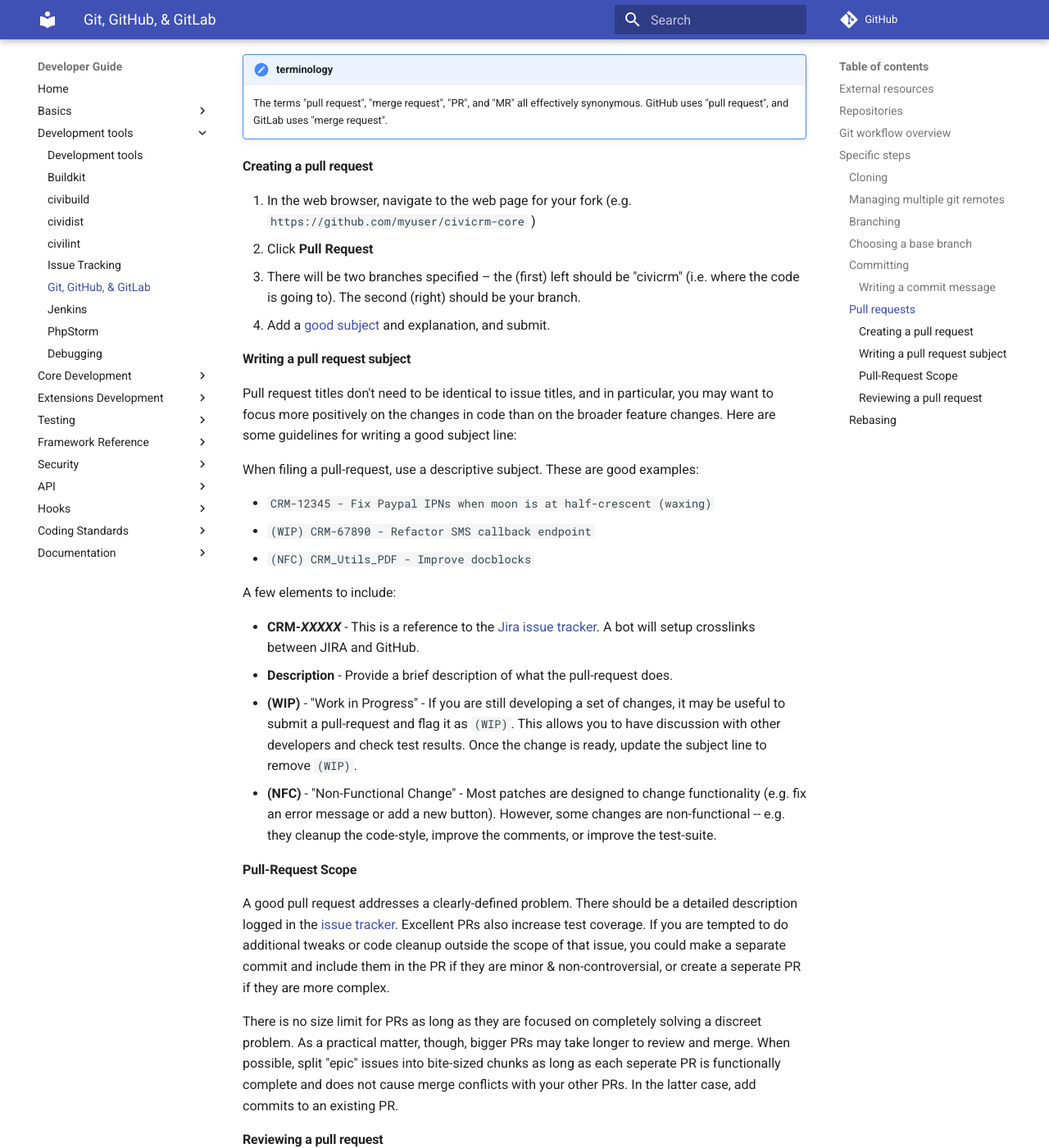
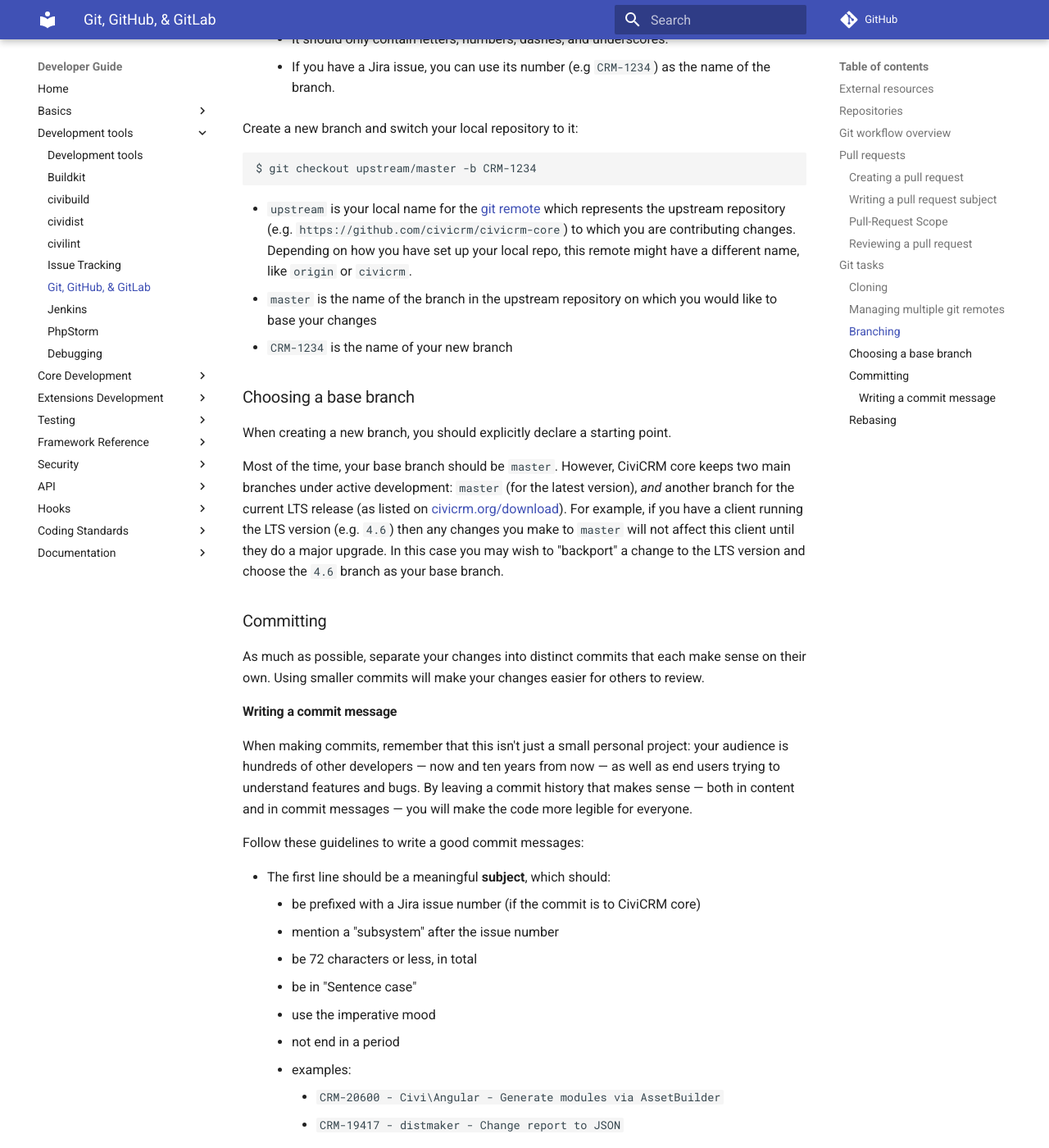
Before and after one commit to civicrm/civicrm-dev-docs, an MkDocs documentation site: the page built from docs/tools/git.md, in a window 1280 px wide and 1400 px high, scrolled down 5667 px. Shown: the whole window at 82% size. Built offline with MkDocs 1.6.1 and Material for MkDocs 9.7.7, drawn with Linux system fonts in a browser that asks for light colours; comment, search, counter and statistics services are not loaded; old or Windows-style settings are respelled for this version of MkDocs; some of the changed text lies outside the part shown.

Commit message:
Re-organize git page

```diff
--- a/docs/tools/git.md
+++ b/docs/tools/git.md
@@ -62,7 +62,54 @@
 See also: [reviewing someone else's pull request](/core/pr-review.md)
 
 
-## Specific steps
+## Pull requests {:#pr}
+
+!!! note "terminology"
+    The terms "pull request", "merge request", "PR", and "MR" all effectively synonymous. GitHub uses "pull request", and GitLab uses "merge request".
+
+### Creating a pull request {:#pr-submit}
+
+1.  In the web browser, navigate to the web page for your fork (e.g. `https://github.com/myuser/civicrm-core` )
+1.  Click **Pull Request**
+1.  There will be two branches specified – the (first) left should be "civicrm" (i.e. where the code is going to). The second (right) should be your branch.
+1.  Add a [good subject](#pr-subject) and explanation, and submit.
+
+### Writing a pull request subject {:#pr-subject}
+
+Pull request titles don't need to be identical to issue titles, and in particular, you may want to focus more positively on the changes in code than on the broader feature changes. Here are some guidelines for writing a good subject line:
+
+When filing a pull-request, use a descriptive subject. These are good examples:
+
+ * `CRM-12345 - Fix Paypal IPNs when moon is at half-crescent (waxing)`
+ * `(WIP) CRM-67890 - Refactor SMS callback endpoint`
+ * `(NFC) CRM_Utils_PDF - Improve docblocks`
+
+A few elements to include:
+
+ * **CRM-_XXXXX_** - This is a reference to the [Jira issue tracker](/tools/issue-tracking.md#jira). A bot will setup crosslinks between JIRA and GitHub.
+ * **Description** - Provide a brief description of what the pull-request does.
+ * **(WIP)** - "Work in Progress" - If you are still developing a set of
+   changes, it may be useful to submit a pull-request and flag it as
+   `(WIP)`. This allows you to have discussion with other developers and
+   check test results. Once the change is ready, update the subject line
+   to remove `(WIP)`.
+ * **(NFC)** - "Non-Functional Change" - Most patches are designed to
+   change functionality (e.g. fix an error message or add a new button).
+   However, some changes are non-functional -- e.g. they cleanup the
+   code-style, improve the comments, or improve the test-suite.
+
+### Pull-Request Scope {:#pr-scope}
+
+A good pull request addresses a clearly-defined problem. There should be a detailed description logged in the [issue tracker](http://issues.civicrm.org/). Excellent PRs also increase test coverage. If you are tempted to do additional tweaks or code cleanup outside the scope of that issue, you could make a separate commit and include them in the PR if they are minor & non-controversial, or create a seperate PR if they are more complex.
+
+There is no size limit for PRs as long as they are focused on completely solving a discreet problem. As a practical matter, though, bigger PRs may take longer to review and merge. When possible, split "epic" issues into bite-sized chunks as long as each seperate PR is functionally complete and does not cause merge conflicts with your other PRs. In the latter case, add commits to an existing PR.
+
+### Reviewing a pull request
+
+See [How to review a core pull request](/core/pr-review.md)
+
+
+## Git tasks
 
 ### Cloning {:#cloning}
 
@@ -164,53 +211,6 @@
     * be wrapped at 72 characters
     * explain *what*, *why*, and *how*
 
-
-### Pull requests {:#pr}
-
-!!! note "terminology"
-    The terms "pull request", "merge request", "PR", and "MR" all effectively synonymous. GitHub uses "pull request", and GitLab uses "merge request".
-
-#### Creating a pull request {:#pr-submit}
-
-1.  In the web browser, navigate to the web page for your fork (e.g. `https://github.com/myuser/civicrm-core` )
-1.  Click **Pull Request**
-1.  There will be two branches specified – the (first) left should be "civicrm" (i.e. where the code is going to). The second (right) should be your branch.
-1.  Add a [good subject](#pr-subject) and explanation, and submit.
-
-#### Writing a pull request subject {:#pr-subject}
-
-Pull request titles don't need to be identical to issue titles, and in particular, you may want to focus more positively on the changes in code than on the broader feature changes. Here are some guidelines for writing a good subject line:
-
-When filing a pull-request, use a descriptive subject. These are good examples:
-
- * `CRM-12345 - Fix Paypal IPNs when moon is at half-crescent (waxing)`
- * `(WIP) CRM-67890 - Refactor SMS callback endpoint`
- * `(NFC) CRM_Utils_PDF - Improve docblocks`
-
-A few elements to include:
-
- * **CRM-_XXXXX_** - This is a reference to the [Jira issue tracker](/tools/issue-tracking.md#jira). A bot will setup crosslinks between JIRA and GitHub.
- * **Description** - Provide a brief description of what the pull-request does.
- * **(WIP)** - "Work in Progress" - If you are still developing a set of
-   changes, it may be useful to submit a pull-request and flag it as
-   `(WIP)`. This allows you to have discussion with other developers and
-   check test results. Once the change is ready, update the subject line
-   to remove `(WIP)`.
- * **(NFC)** - "Non-Functional Change" - Most patches are designed to
-   change functionality (e.g. fix an error message or add a new button).
-   However, some changes are non-functional -- e.g. they cleanup the
-   code-style, improve the comments, or improve the test-suite.
-
-#### Pull-Request Scope {:#pr-scope}
-
-A good pull request addresses a clearly-defined problem. There should be a detailed description logged in the [issue tracker](http://issues.civicrm.org/). Excellent PRs also increase test coverage. If you are tempted to do additional tweaks or code cleanup outside the scope of that issue, you could make a separate commit and include them in the PR if they are minor & non-controversial, or create a seperate PR if they are more complex.
-
-There is no size limit for PRs as long as they are focused on completely solving a discreet problem. As a practical matter, though, bigger PRs may take longer to review and merge. When possible, split "epic" issues into bite-sized chunks as long as each seperate PR is functionally complete and does not cause merge conflicts with your other PRs. In the latter case, add commits to an existing PR.
-
-#### Reviewing a pull request
-
-See [How to review a core pull request](/core/pr-review.md)
-
 ### Rebasing {:#rebasing}
 
 Sometimes when you [make a pull request](#pr) someone else merges a change into the upstream repository that *conflicts* with your change. The best way to resolve this conflict is to rebase. It's a good idea to [read about rebasing](https://git-scm.com/docs/git-rebase) so you understand the theory. Here's the practice:
```
